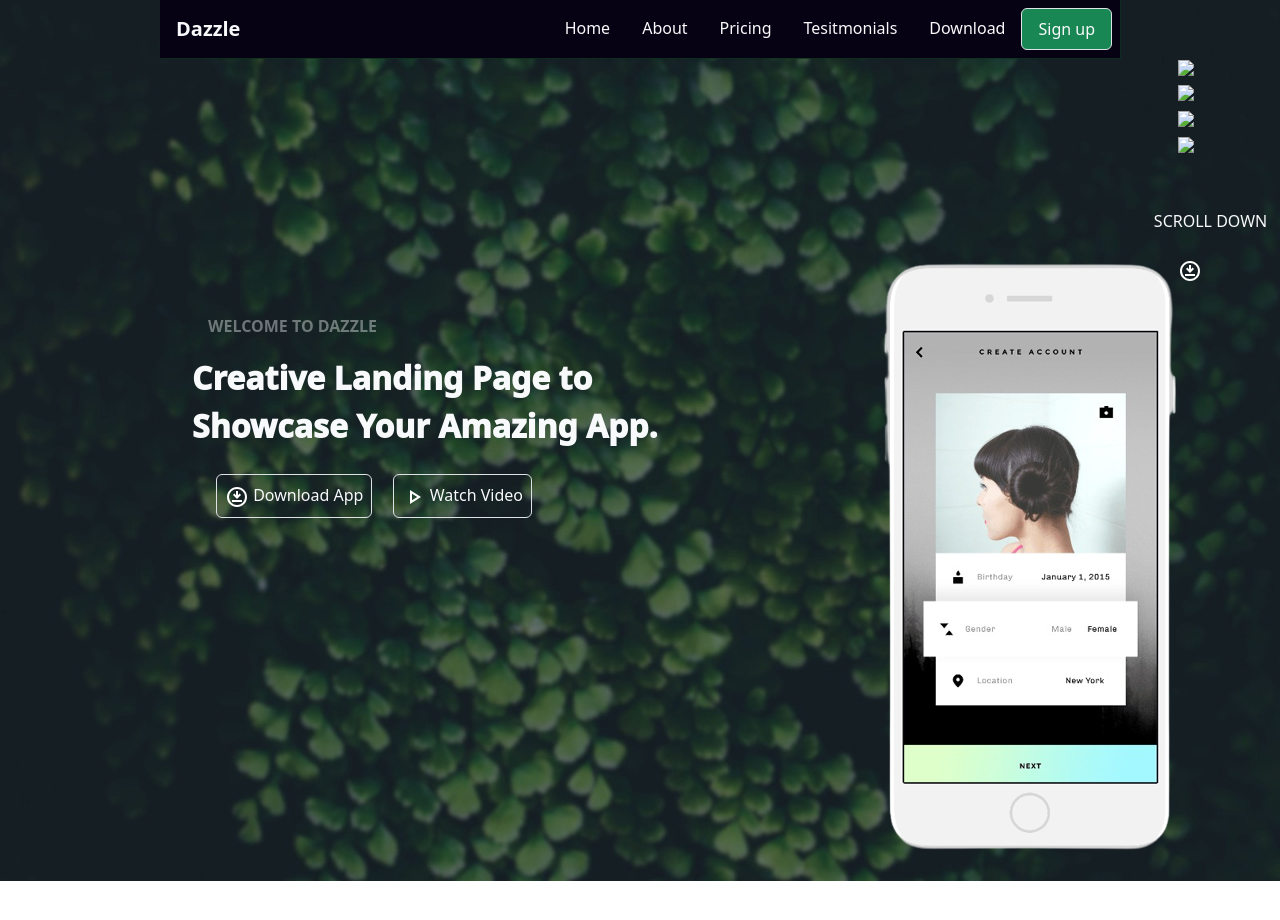
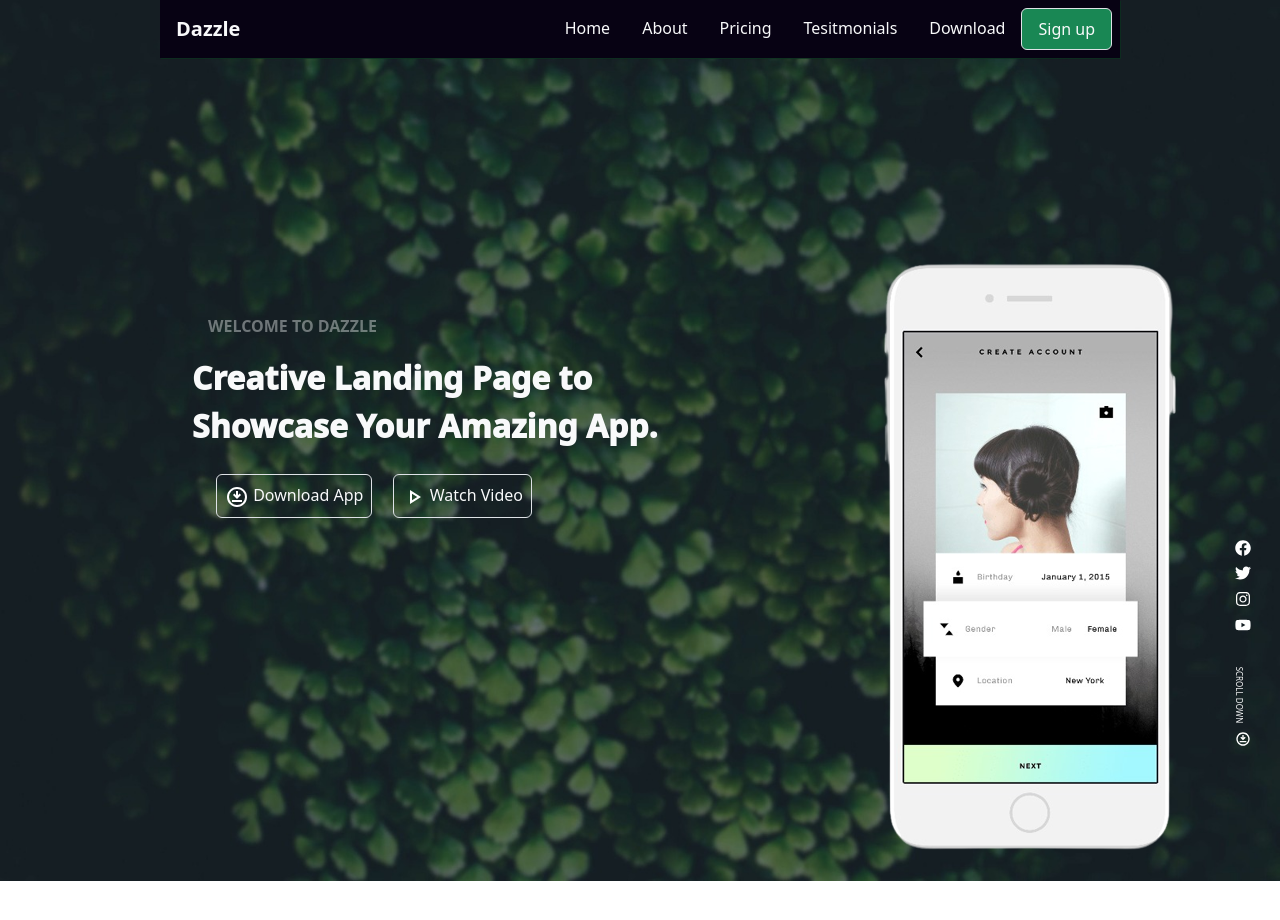
Before and after one commit to LinlyBoi/web-showcase, a plain HTML site: page index.html in a window 1280 px wide. Shown: the top 920 px of the page. Drawn offline with Linux system fonts and the light colour scheme.

Commit message:
svgs my beloved and the final css changes

```diff
--- a/style.css
+++ b/style.css
@@ -28,4 +28,16 @@ body {
 }
 #scroll-bar {
 	right: 1%;
+	top: 30em;
+
 }
+.rotate {
+	transform: rotate(90deg);
+}
+.icon {
+	width: 1em;
+	height: 1em;
+}
+#scroll-text {
+	font-size: 0.5em;
+}
```
Also changed, not shown: assets/facebook.svg (added), assets/facebook_light.svg (added), assets/instagram.svg (added), assets/instagram_light.svg (added), assets/twitter.svg (added), assets/twitter_light.svg (added), assets/youtube.svg (added), assets/youtube_light.svg (added).
